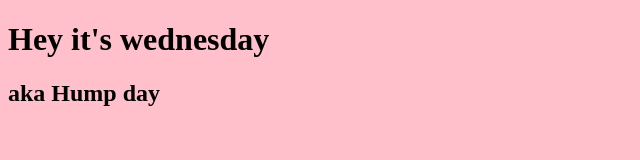
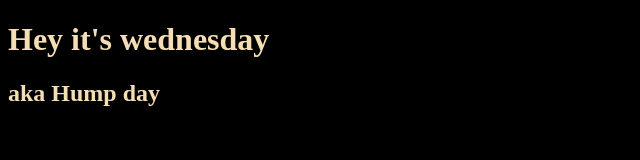
Before and after one commit to danjv1/https-github.com-danjv1-exercise1, a plain HTML site: page wednesday/index.html in a window 1280 px wide. Shown: the whole page, without its empty margins (0-640 px from the left). Drawn offline with Linux system fonts and the light colour scheme.

Commit message:
altered css
altered css

```diff
--- a/wednesday/css/main.css
+++ b/wednesday/css/main.css
@@ -1,3 +1,4 @@
 body {
-    background-color: pink;
+    background-color: black;
+    color: wheat;
 }
```
